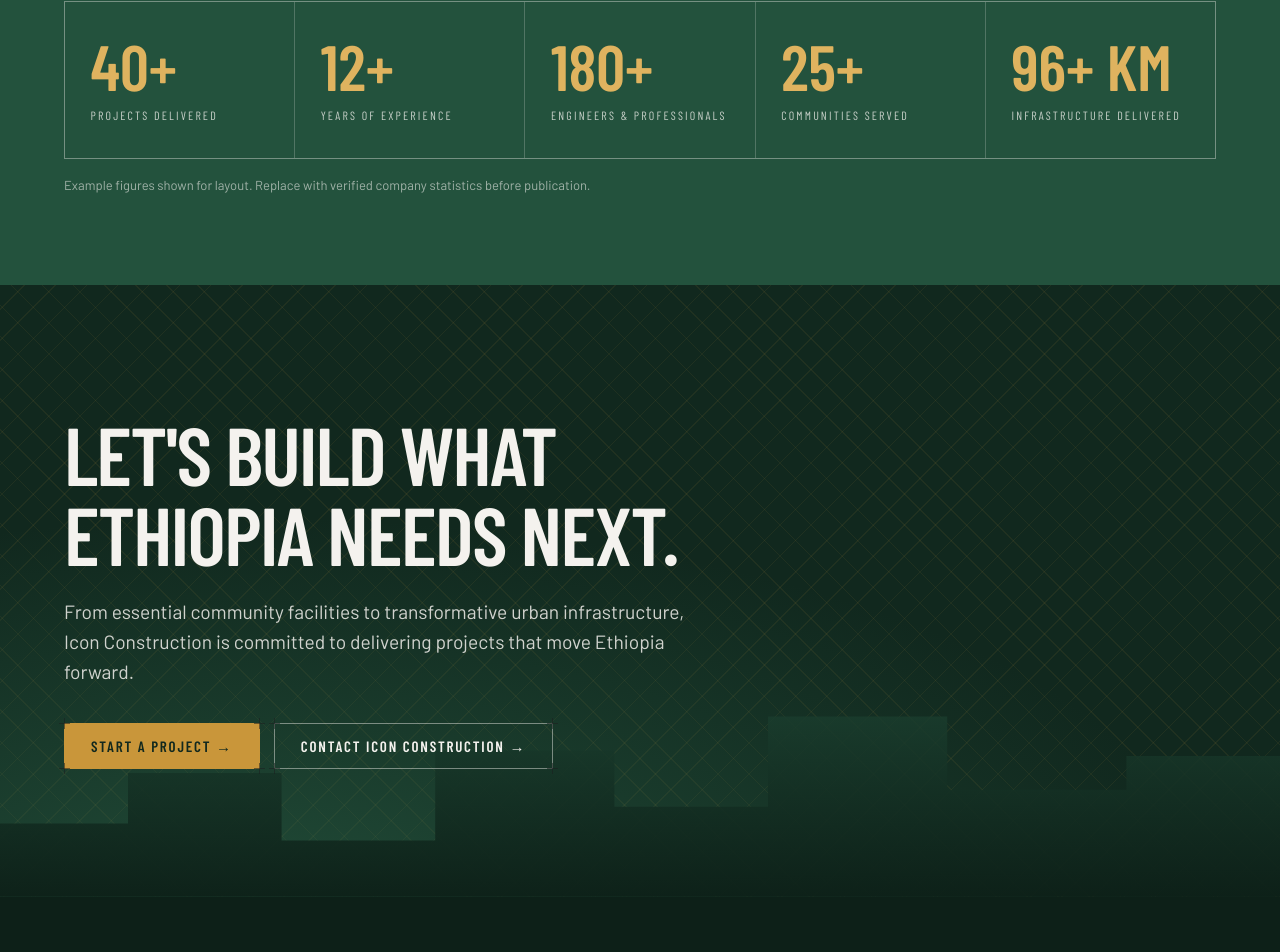
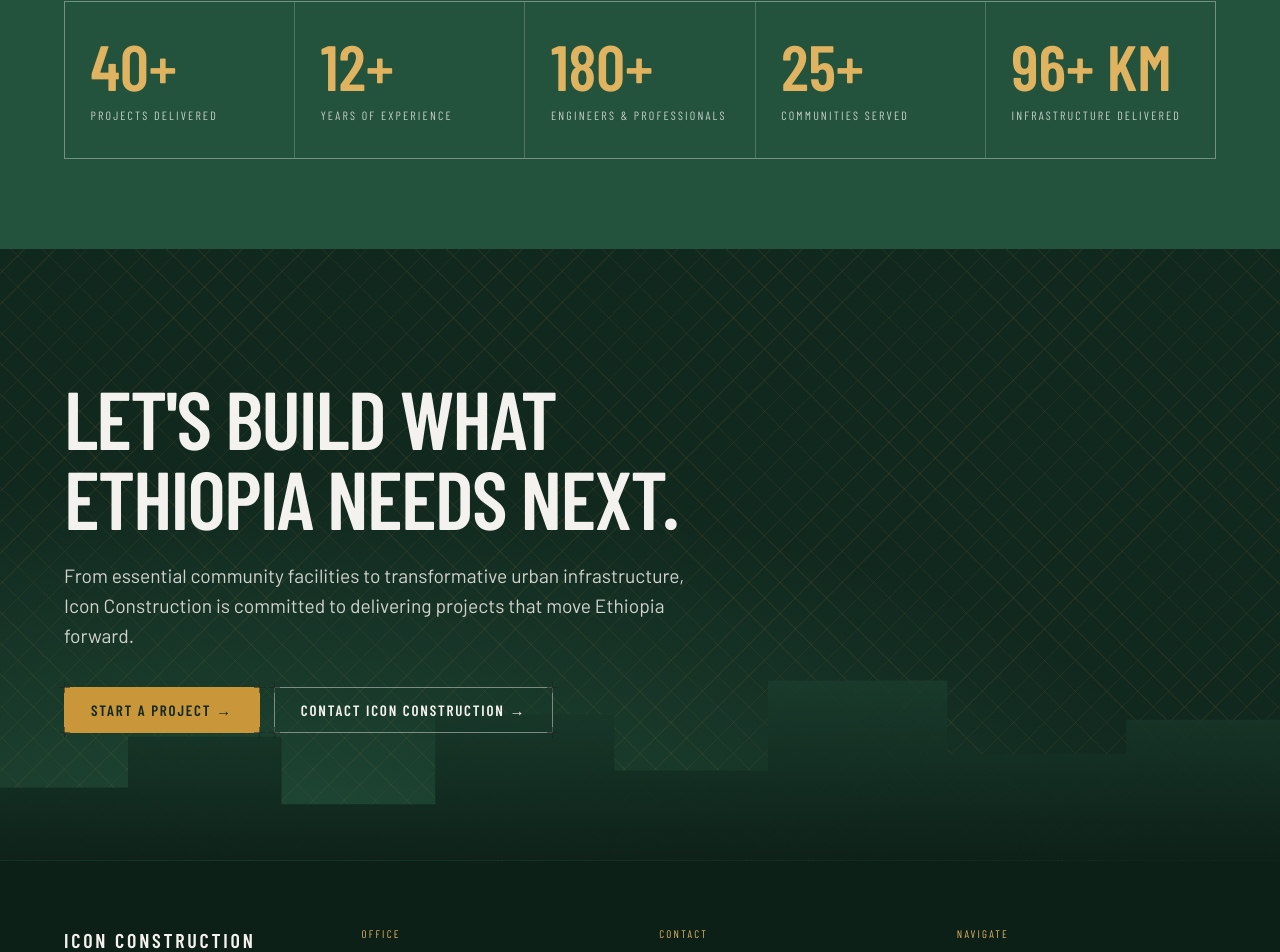
Before and after one commit to beky02/icon-construction-landing-page, a React (Vite) app: page / in a window 1280 px wide. Shown: the part 6630-7582 px from the top of the page. Built offline with nearby package versions, Linux system fonts and the light colour scheme.

Commit message:
Update contact email in SiteFooter and remove example figures note in Impact section

```diff
--- a/src/components/SiteFooter.tsx
+++ b/src/components/SiteFooter.tsx
@@ -35,8 +35,8 @@
                 +251 911 394757
               </a>
               <br />
-              <a className="siteFooter__link" href="mailto:iconconstruction@gmail.com">
-                iconconstruction@gmail.com
+              <a className="siteFooter__link" href="mailto:iconconstructionworks@gmail.com">
+                iconconstructionworks@gmail.com
               </a>
             </p>
           </div>
--- a/src/sections/Impact.tsx
+++ b/src/sections/Impact.tsx
@@ -15,11 +15,6 @@
             </div>
           ))}
         </div>
-
-        <p className="impact__note">
-          Example figures shown for layout. Replace with verified company
-          statistics before publication.
-        </p>
       </div>
     </section>
   );
```
